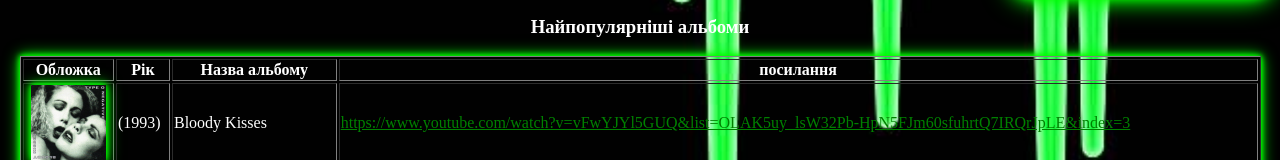
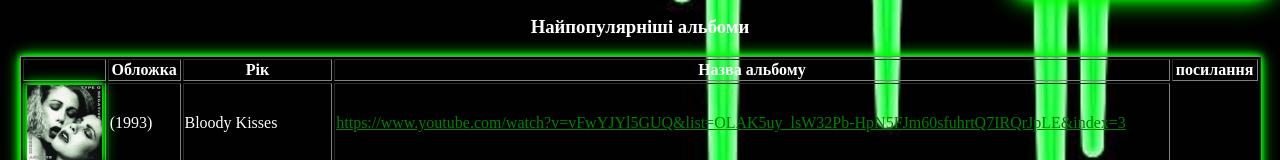
Before and after one commit to DanilPro3000/TapokNegative, a plain HTML site: page discography.html in a window 1280 px wide. Shown: the part 1323-1483 px from the top of the page. Drawn offline with Linux system fonts and the light colour scheme.

Commit message:
Update table

```diff
--- a/discography.html
+++ b/discography.html
@@ -31,12 +31,12 @@
 			<table border="1" style=" margin-left: auto; margin-right: auto; width: 1241px; height:auto; box-shadow: 0 0 15px #00ff00, 0 0 5px #00ff00, 0 0 7px #00ff00;">
 			<caption><h3>Найпопулярніші альбоми</h3></caption>
 			<thead>
-			  <tr>
+			  <th>
 				<th>Обложка</th>
 				<th>Рік</th>
 				<th>Назва альбому</th>
 				<th>посилання</th>
-			  </tr>
+			  </th>
 			</thead>
 			<tr>
 			  <td><img src="Media/Type O Negative - Bloody Kisses.jpg" style="display: block; margin-left: auto; margin-right: auto; width: 75px; height:auto; box-shadow: 0 0 15px #00ff00, 0 0 5px #00ff00, 0 0 7px #00ff00;" alt="тут повинна бути ваша реклама"></td>
```
